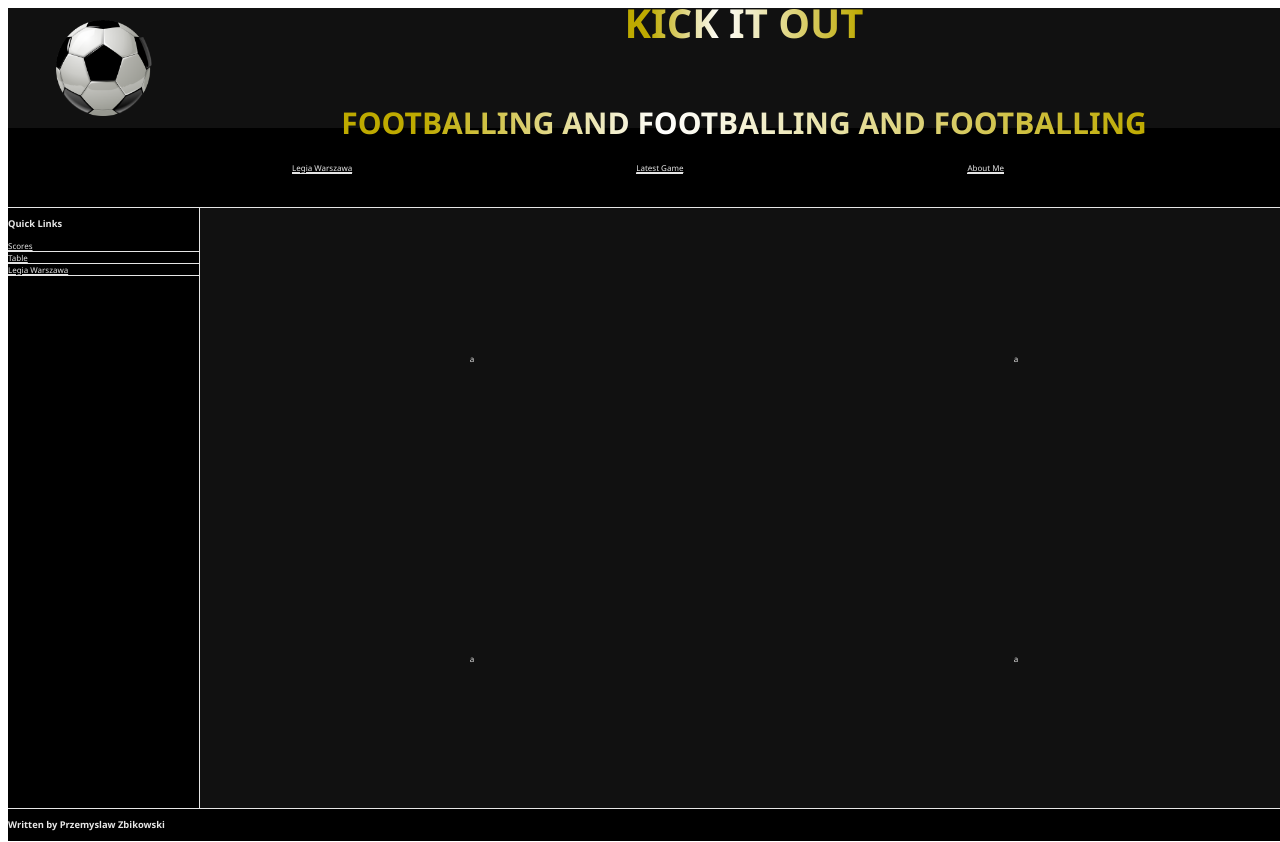
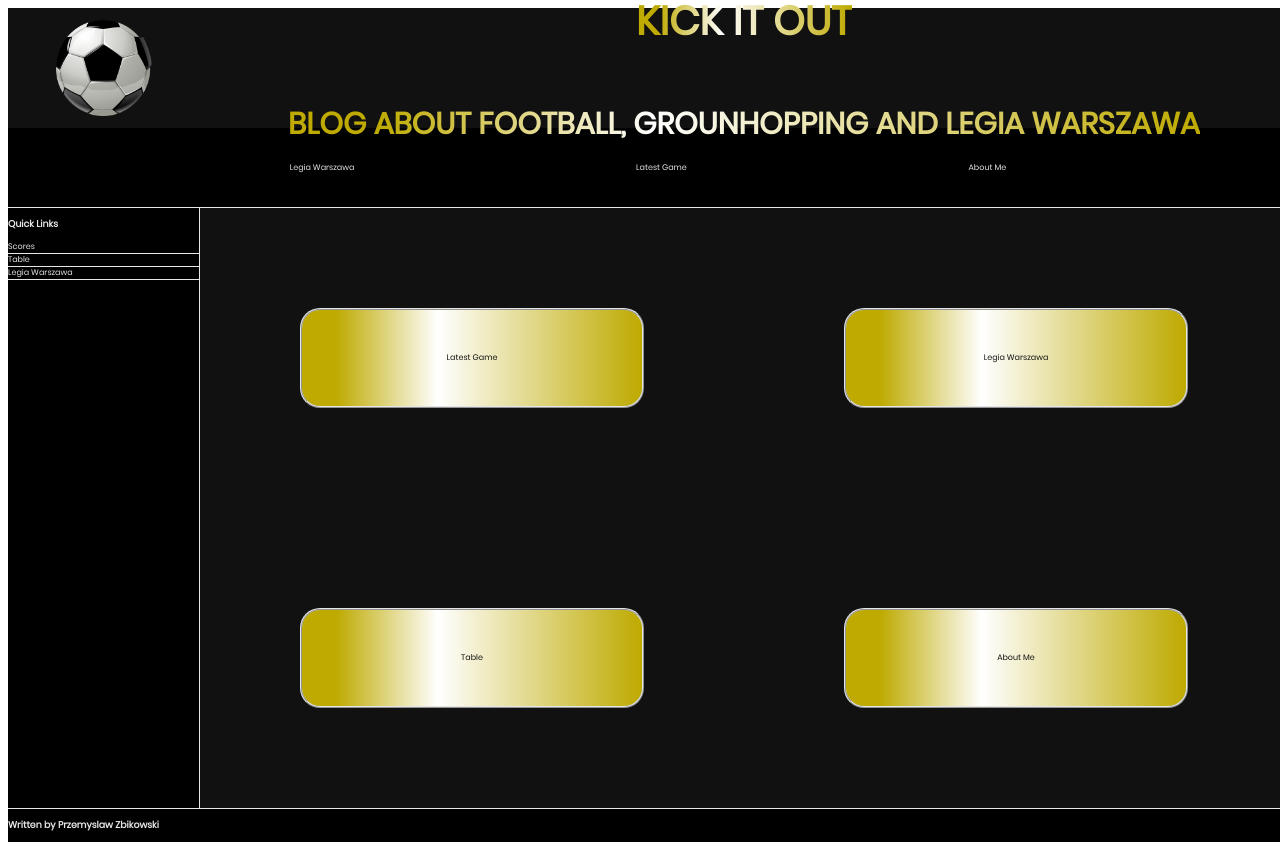
Before and after one commit to przemek89/PersonalBlogWebsite, a plain HTML site: page index.html in a window 1280 px wide. Drawn offline with Linux system fonts and the light colour scheme.

Commit message:
- imported external free font - set up more consistent typography - improved blog post boxes

```diff
--- a/index.html
+++ b/index.html
@@ -12,7 +12,7 @@
             </div>
             <header class="header">
                 <h1>Kick It Out</h1>
-                <h2>Footballing and footballing and footballing</h2>
+                <h2>Blog About Football, Grounhopping and Legia Warszawa</h2>
             </header>
             <nav class="navigationBar">
                 <a class="navLink" href="pages/legiaWarszawa.html">Legia Warszawa</a>
@@ -26,10 +26,18 @@
                 <a class="sideNavLink" href="pages/legiaWarszawa.html">Legia Warszawa</a>
             </aside>
             <div class="content">
-                <div class="box" id="1">a</div>
-                <div class="box" id="2">a</div>
-                <div class="box" id="3">a</div>
-                <div class="box" id="4">a</div>
+                <div class="box" id="1">
+                    <a class="postLink" href="pages/latestMatch.html">Latest Game</a>
+                </div>
+                <div class="box" id="2">
+                    <a class="postLink" href="pages/legiaWarszawa.html">Legia Warszawa</a>
+                </div>
+                <div class="box" id="3">
+                    <a class="postLink" href="pages/table.html">Table</a>
+                </div>
+                <div class="box" id="4">
+                    <a class="postLink" href="pages/aboutMe.html">About Me</a>
+                </div>
             </div>
             <footer class="footer">
                 <h3 class="footerText">Written by Przemyslaw Zbikowski</h3>
--- a/styles/styles.css
+++ b/styles/styles.css
@@ -1,3 +1,8 @@
+@font-face {
+    font-family: Poppins;
+    src: url(../fonts/Poppins-Regular.ttf);
+}
+
 .mainPage {
     background: #111111;
     width: 100vw;
@@ -11,7 +16,7 @@
     "snav main main main"
     "ft ft ft ft"
     ;
-    font-family: 'Segoe UI', Tahoma, Geneva, Verdana, sans-serif;
+    font-family: Poppins ,'Segoe UI', Tahoma, Verdana;
     font-size: 8px;
     color: rgb(230, 230, 230);
 }
@@ -38,6 +43,7 @@
     align-items: center;
     background: #111111;
     text-transform: uppercase;
+    font-family: Poppins, 'Segoe UI';
     font-size: 2.5em;
     padding: 16px;
 }
@@ -78,6 +84,10 @@
 
 a {
     color: rgb(230, 230, 230);
+    text-decoration: transparent;
+}
+
+.sideNavLink {
     border-bottom: 1px groove rgb(230, 230, 230);
 }
 
@@ -93,10 +103,13 @@
 
 .box {
     border-radius: 20px;
+    background: linear-gradient(90deg, rgb(190, 170, 0) 10%, rgb(255, 255, 255) 40%, rgb(190, 170, 0) 100%);
+    color: #111111;
+    border: 2px ridge rgb(230, 230, 230);
     display: flex;
     justify-content: center;
     align-items: center;
-    margin: 36px;
+    margin: 100px;
     padding: 24px;
 }
 
@@ -116,6 +129,10 @@
     grid-area: 4;
  }
 
+.postLink {
+    color: #111111;
+}
+
 .footer {
     background: black;
     grid-area: ft;
```
Also changed, not shown: fonts/OFL.txt (added), fonts/Poppins-Regular.ttf (added).
